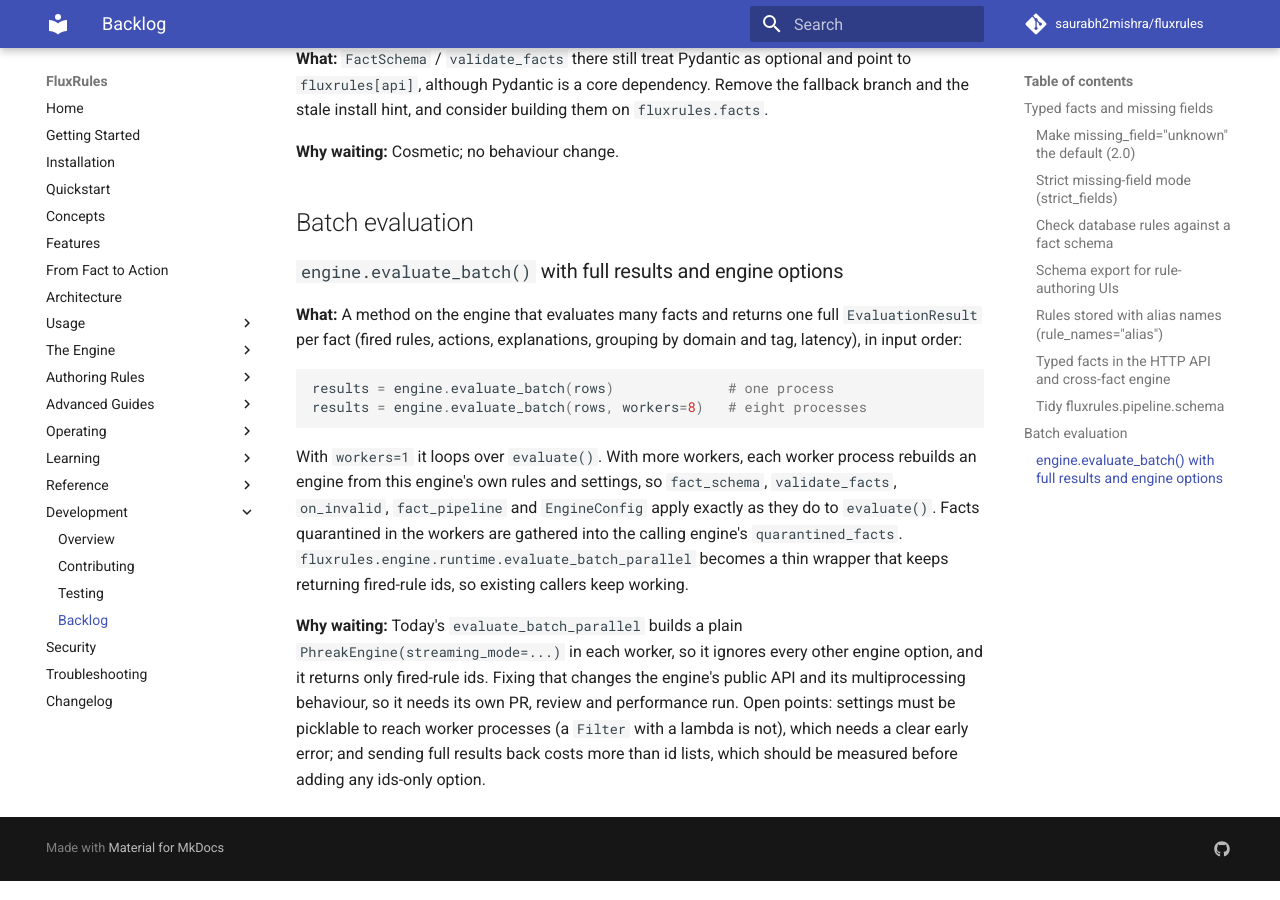
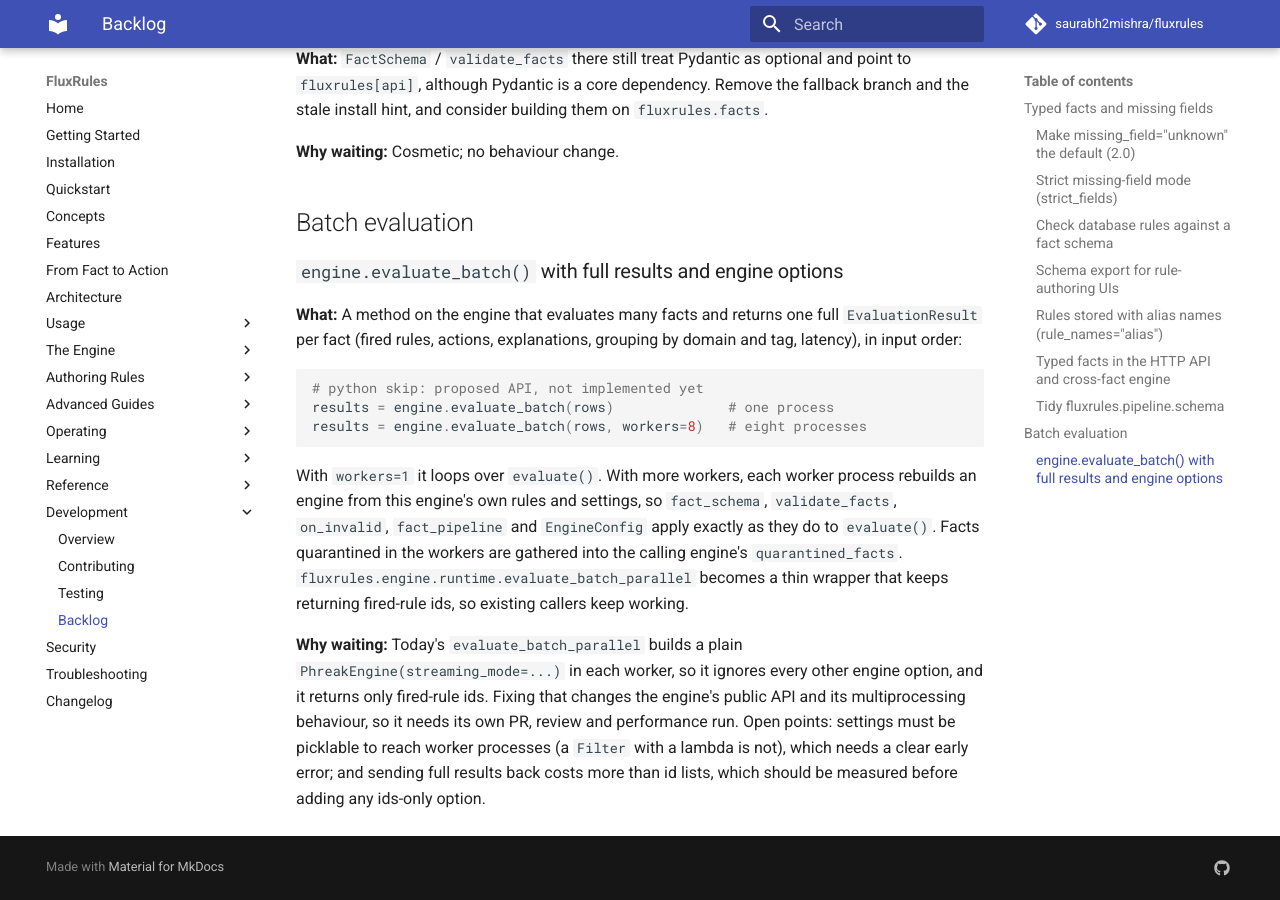
Before and after one commit to saurabh2mishra/fluxrules, an MkDocs documentation site: the page built from docs/development/backlog.md, in a window 1280 px wide and 900 px high, scrolled down 1887 px. Built offline with MkDocs 1.6.1 and Material for MkDocs 9.7.7, drawn with Linux system fonts in a browser that asks for light colours; comment, search, counter and statistics services are not loaded.

Commit message:
docs(backlog): skip the proposed evaluate_batch example in doc tests
The block shows an API that does not exist yet, so the doc snippet test
failed with NameError on every Python version.

Co-Authored-By: Claude Opus 5.5 <noreply@anthropic.com>

````diff
--- a/docs/development/backlog.md
+++ b/docs/development/backlog.md
@@ -89,6 +89,7 @@ building them on `fluxrules.facts`.
 domain and tag, latency), in input order:
 
 ```python
+# python skip: proposed API, not implemented yet
 results = engine.evaluate_batch(rows)              # one process
 results = engine.evaluate_batch(rows, workers=8)   # eight processes
 ```
````
